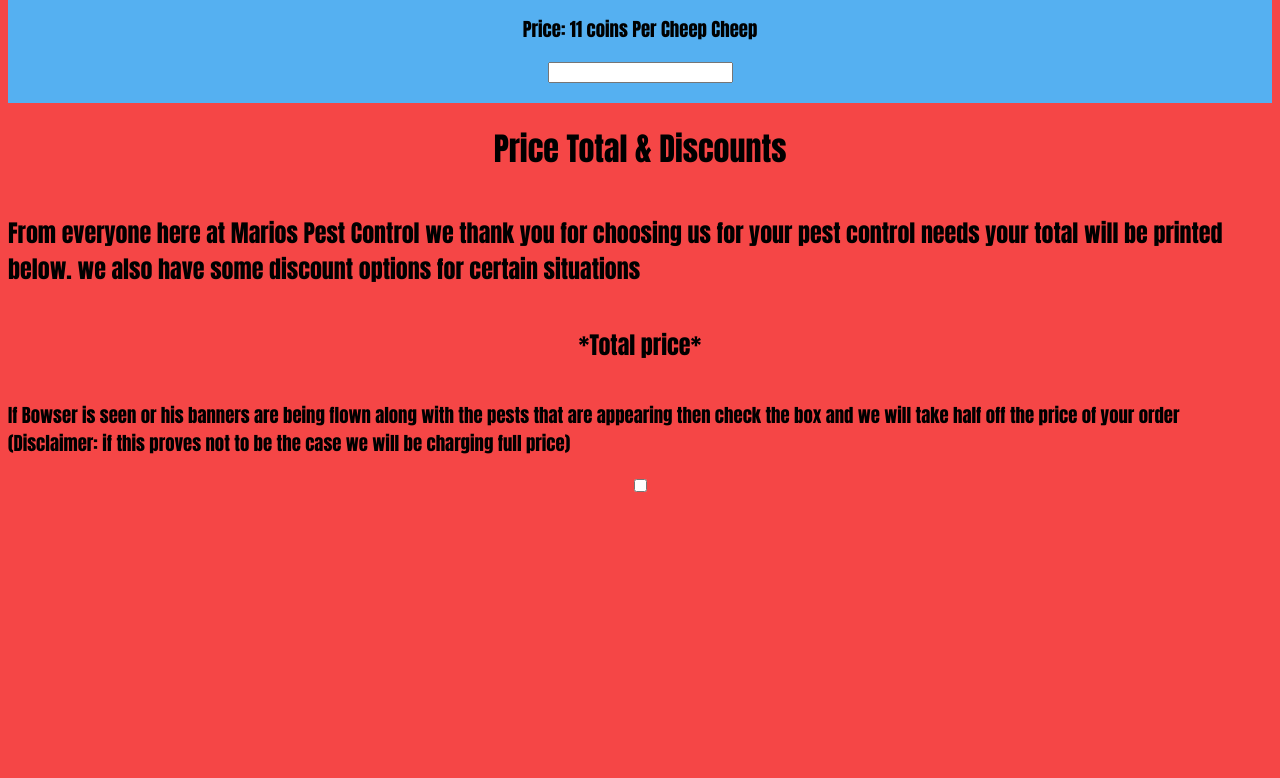
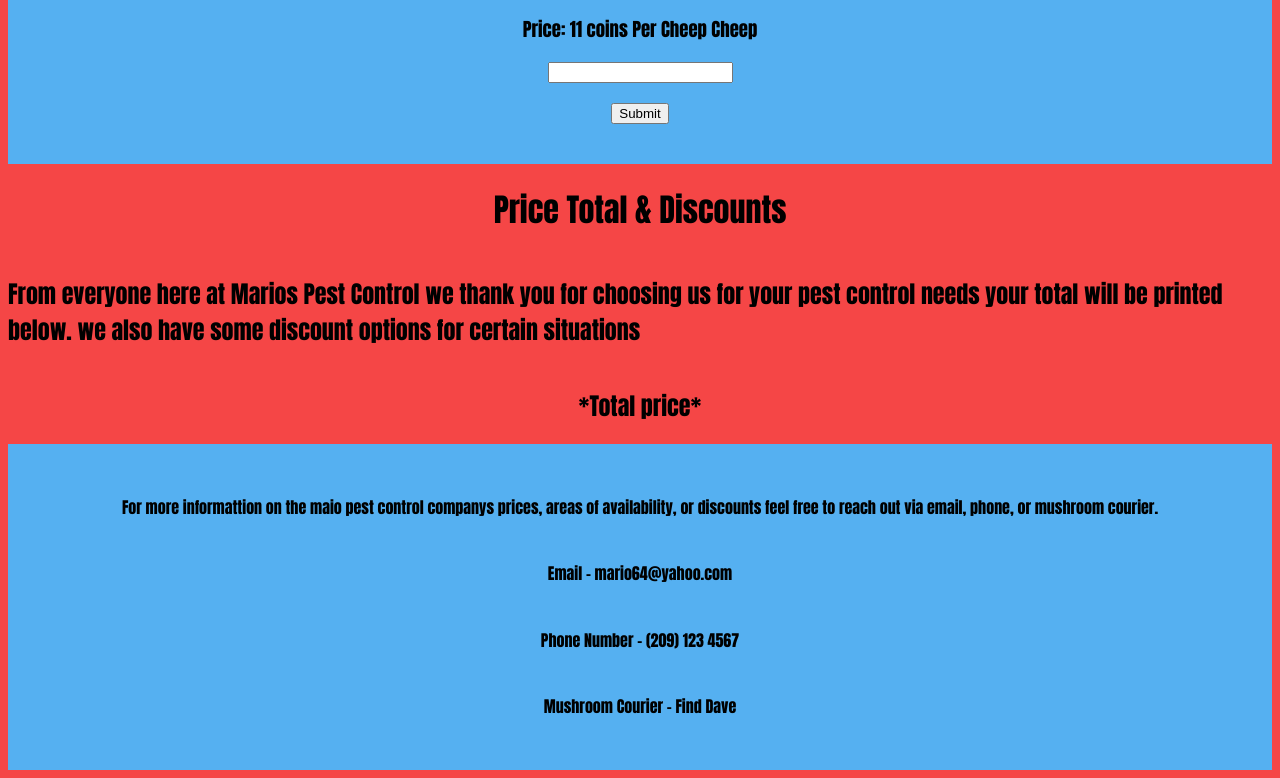
Before and after one commit to ColeD01/mario-pest-control, a plain HTML site: page index.html in a window 1280 px wide. Shown: the part 1764-2542 px from the top of the page. Before the commit the page ends 2267 px from the top, so only its background shows below. Drawn offline with Linux system fonts and the light colour scheme.

Commit message:
finished the logic for the price list and the totaling system

```diff
--- a/app.js
+++ b/app.js
@@ -0,0 +1,16 @@
+function total() {
+    let goombaValue = 5
+    let bombValue = 7
+    let cheepValue = 11
+
+    return (
+        document.getElementById("goombaInput").value * goombaValue + document.getElementById("bombInput").value * bombValue + document.getElementById("cheepInput").value * cheepValue
+    );
+}
+document.getElementById("pestBtn").addEventListener("click", function (e) {
+    e.preventDefault();
+    let result = (document.getElementById("price").textContent= total() + " Coins")
+    console.log(result)
+
+});
+total();
--- a/index.html
+++ b/index.html
@@ -8,6 +8,7 @@
     <link rel="stylesheet" href="style.css"/>
 </head>
 <body>
+    <div id = "pestForm">
     <div class="introduction">
     <h1>Mario's Pest Control</h1>
     <img class="symbol" src="mario-m.png"/>
@@ -31,14 +32,22 @@
         <img class="cheep" src="cheep-cheep.png"/>
         <h3>Price: 11 coins Per Cheep Cheep</h3>
         <input id="cheepInput" type="number"/>
+        <button id = "pestBtn">Submit</button>
     </div>
 
     <div class="priceTotal">
         <h1>Price Total & Discounts</h1>
         <h2>From everyone here at Marios Pest Control we thank you for choosing us for your pest control needs your total will be printed below. we also have some discount options for certain situations </h2>
         <h2 id="price">*Total price*</h2>
-        <h3>If Bowser is seen or his banners are being flown along with the pests that are appearing then check the box and we will take half off the price of your order (Disclaimer: if this proves not to be the case we will be charging full price) </h3>
-        <input name="Bowser Discount" id="bowserDisc" type="checkbox">
+    </div>
+    </div>
+    <div class="footer">
+        <h4>For more informattion on the maio pest control companys prices, areas of availability, or discounts feel free to reach out via email, phone, or mushroom courier.</h4>
+        <!-- <div class="contacts"> -->
+        <h4>Email - mario64@yahoo.com</h4>
+        <h4>Phone Number - (209) 123 4567</h4>
+        <h4>Mushroom Courier - Find Dave </h4>
+        <!-- </div> -->
     </div>
 
 
--- a/style.css
+++ b/style.css
@@ -38,3 +38,15 @@ body {
     width: 20%;
     height: auto;
 }
+
+#pestBtn {
+    margin: 20px;
+}
+.footer {
+    display: flex;
+    flex-direction: column;
+    align-items: center;
+    background-color: rgb(85, 176, 241);
+    padding: 30px;
+
+}
```
